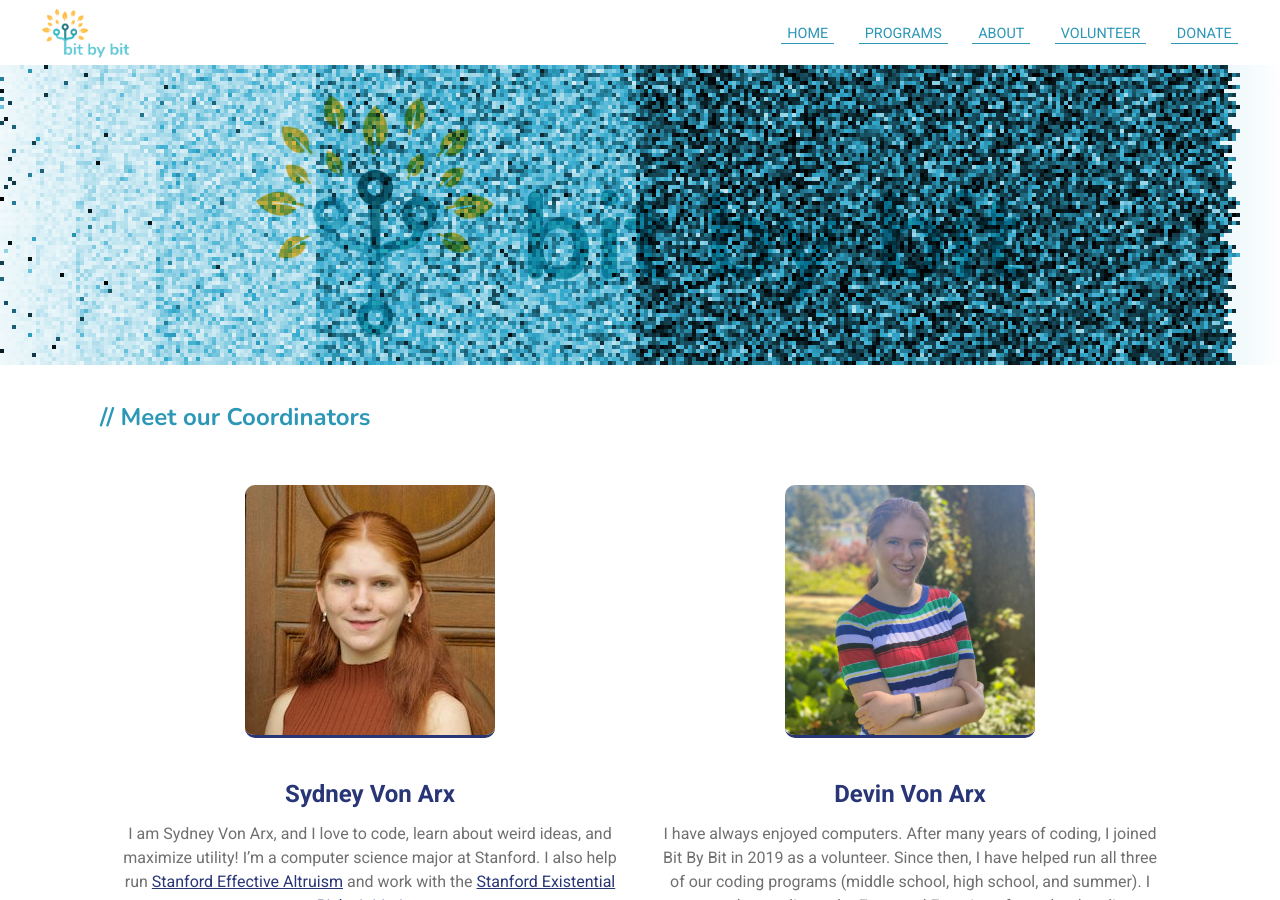
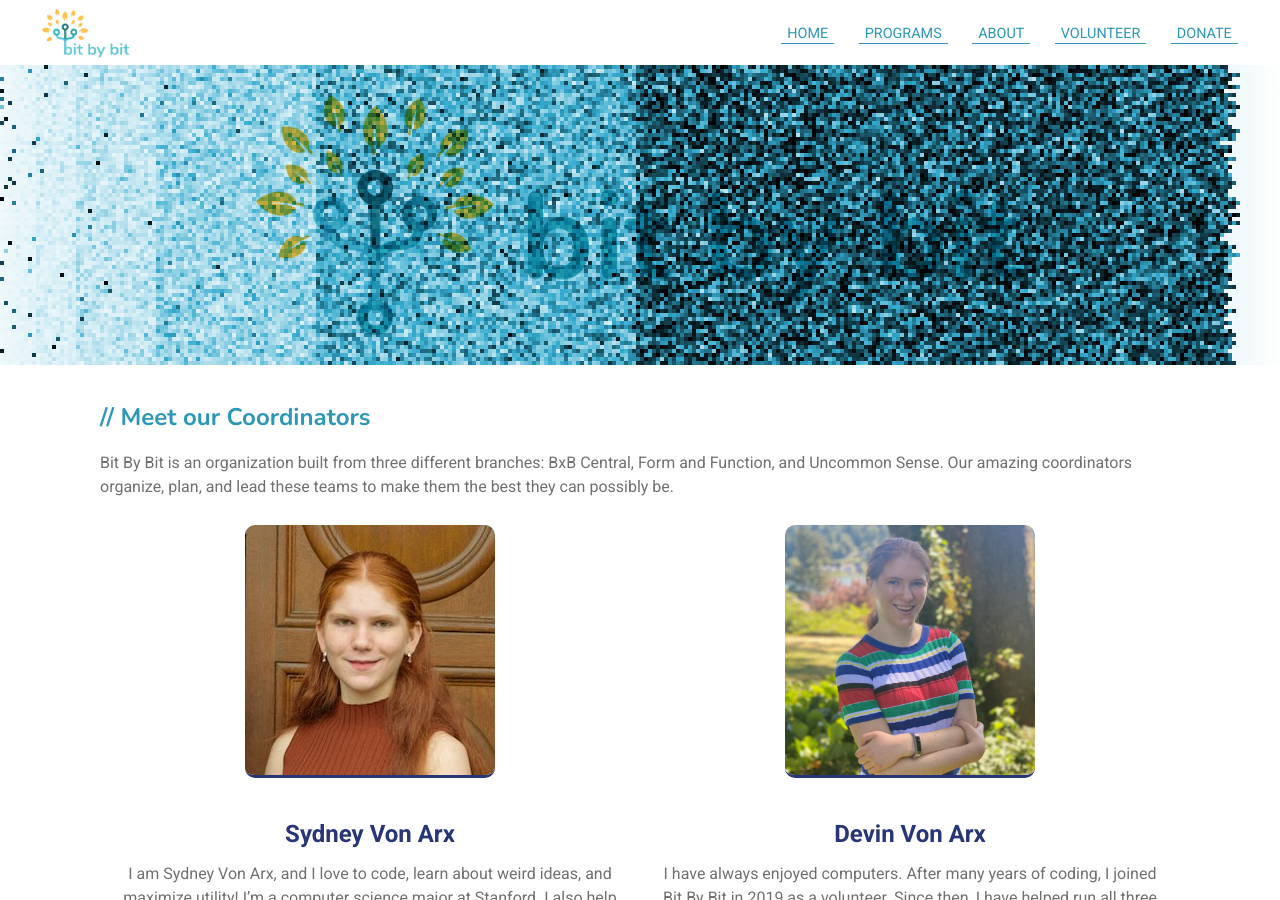
Before and after one commit to bit-by-bit-coding/bxb-website, a Jekyll site: the page built from about.html, in a window 1280 px wide and 900 px high. Built offline with Jekyll 4.4.1, drawn with Linux system fonts in a browser that asks for light colours; nearby versions of some CDN libraries.

Commit message:
added coordinator description

```diff
--- a/about.html
+++ b/about.html
@@ -8,7 +8,11 @@ style: about.css
 ---
 <!--Meet the Instructors-->
 <div class="section">
-    <h2>Meet our Coordinators</h2><br>
+    <h2>Meet our Coordinators</h2>
+    <p>
+        Bit By Bit is an organization built from three different branches: BxB Central, Form and Function, and Uncommon Sense.
+        Our amazing coordinators organize, plan, and lead these teams to make them the best they can possibly be.
+    </p>
     <div class="instructors-container">
         <span class="instructors-item">
             <img src="imgs/SydneySquare.jpg"><br>
```
